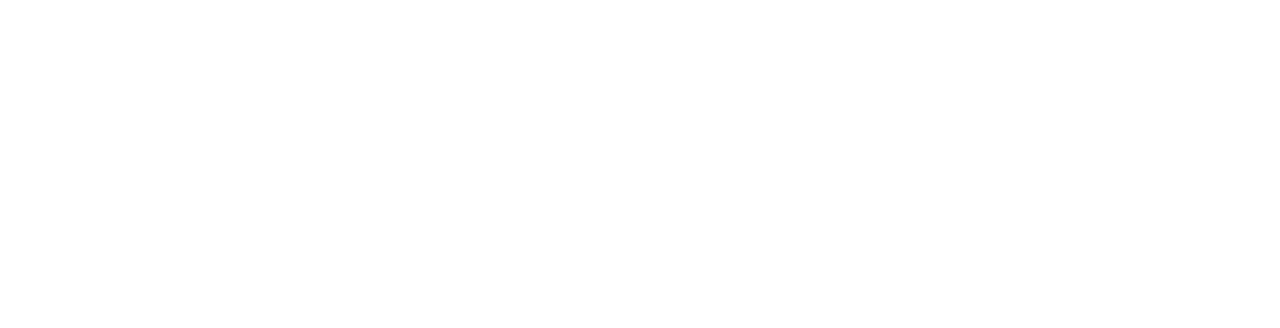
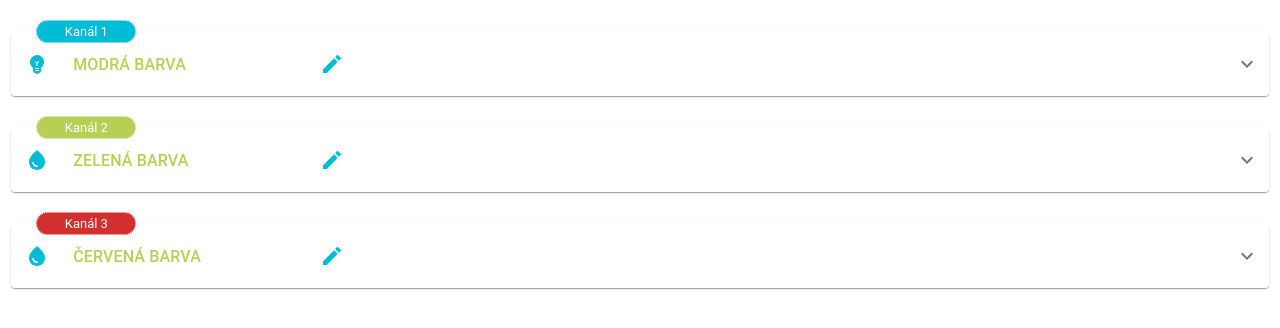
Before and after one commit to Vojtaner/IMKS, a React (Vite) app in the folder imks/: page / in a window 1280 px wide. Shown: the top 328 px of the page. Built offline with nearby package versions, Linux system fonts and the light colour scheme.

Commit message:
common development

```diff
--- a/imks/components/ChannelAccordion.tsx
+++ b/imks/components/ChannelAccordion.tsx
@@ -6,22 +6,19 @@
 import EditIcon from "@mui/icons-material/Edit";
 import ExpandMoreIcon from "@mui/icons-material/ExpandMore";
 import { ReactNode, useState } from "react";
-import { AccordionLightType, ChannelIcons, ChannelType } from "./entity";
-import React from "react";
+import {
+  AccordionLightType,
+  ChannelIcons,
+  ChannelType,
+} from "../entity/entity";
+import { EditableChip } from "../components/EditableChip";
 
-export const ChannelAccordion = (props: {
+export function ChannelAccordion(props: {
   channelData: AccordionLightType;
   children: ReactNode;
-}) => {
-  const { channelData, children } = props;
-
-  const handleChangeExpand = (panelId: string) => {
-    // setPanels((prevState) =>
-    //   prevState.map((panel) =>
-    //     panel.id === panelId ? { ...panel, expanded: !panel.expanded } : panel
-    //   )
-    // );
-  };
+  handleChangeExpnaded: (channelId: string) => void;
+}) {
+  const { channelData, children, handleChangeExpnaded } = props;
 
   return (
     <Accordion
@@ -29,7 +26,13 @@
       key={channelData.id}
       sx={{
         margin: "0px 0.2rem 1rem 0.2rem",
-        borderRadius: "10px",
+        borderRadius: "4px",
+        "& .MuiAccordionSummary-content.Mui-expanded": {
+          margin: "0px",
+        },
+        "& .MuiAccordionSummary-content": {
+          margin: "0px",
+        },
         "::before": {
           content: "none",
         },
@@ -39,19 +42,46 @@
         aria-controls={`${channelData.id} ${channelData.title}`}
         id={channelData.id}
         sx={{
+          position: "relative",
+          padding: "0.5rem 0rem",
+          marginTop: "2rem",
           "& .MuiAccordionSummary-content": {
             justifyContent: "space-between",
           },
+          "& .MuiAccordionSummary-content .MuiInputBase-input": {
+            height: "0px",
+
+            fontSize: "1rem",
+            color: imksTheme.palette.secondary.main,
+            textTransform: "uppercase",
+            fontWeight: "500",
+            "&::placeholder": {
+              opacity: 1,
+            },
+          },
+          "& .MuiAccordionSummary-content .MuiInputBase-input.Mui-disabled": {
+            "&::placeholder": {
+              "-webkit-text-fill-color": imksTheme.palette.secondary.main,
+            },
+          },
           "&.Mui-focusVisible": {
-            backgroundColor: "white", // Example style when focused
+            backgroundColor: "white",
           },
         }}
       >
-        <AccordionInput channelType={channelData.channelType} />
+        <EditableChip
+          channelIndex={channelData.channelIndex}
+          color={channelData.color}
+        />
+
+        <AccordionInput
+          channelType={channelData.channelType}
+          channelTitle={channelData.title}
+        />
         <IconButton
           sx={{ p: "10px" }}
           aria-label="expand-arrow"
-          onClick={() => handleChangeExpand(channelData.id)}
+          onClick={() => handleChangeExpnaded(channelData.id)}
         >
           <ExpandMoreIcon />
         </IconButton>
@@ -59,9 +89,13 @@
       <AccordionDetails>{children}</AccordionDetails>
     </Accordion>
   );
-};
+}
 
-const AccordionInput = (props: { channelType: ChannelType }) => {
+const AccordionInput = (props: {
+  channelType: ChannelType;
+  channelTitle: string;
+}) => {
+  const { channelTitle, channelType } = props;
   const [active, setActive] = useState(true);
 
   return (
@@ -77,22 +111,13 @@
       }}
     >
       <IconButton sx={{ p: "10px" }} aria-label="lightbulb" color="primary">
-        {ChannelIcons[props.channelType]}
+        {ChannelIcons[channelType]}
       </IconButton>
       <TextField
         disabled={active}
         focused={!active}
-        placeholder="ahoj"
+        defaultValue={channelTitle}
         sx={{
-          "& .MuiInputBase-input": {
-            fontSize: "2rem",
-            color: imksTheme.palette.secondary.main,
-            textTransform: "uppercase",
-            fontWeight: "500",
-            "&::placeholder": {
-              opacity: 1,
-            },
-          },
           "& .MuiInputBase-input.Mui-disabled": {
             "&::placeholder": {
               "-webkit-text-fill-color": imksTheme.palette.secondary.main,
@@ -102,8 +127,12 @@
             borderWidth: "0px",
             opacity: 1,
           },
+          "& .MuiOutlinedInput-input.Mui-disabled": {
+            "-webkit-text-fill-color": imksTheme.palette.secondary.main,
+          },
         }}
-      ></TextField>
+      />
+
       <IconButton
         color="primary"
         sx={{ p: "10px" }}
--- /dev/null
+++ b/imks/components/ChannelButtonTopBar.tsx
@@ -0,0 +1,12 @@
+import { Stack, Button } from "@mui/material";
+import AddOutlinedIcon from "@mui/icons-material/AddOutlined";
+import { Delete } from "@mui/icons-material";
+
+export const ChannelButtonTopBar = () => {
+  return (
+    <Stack display={"flex"} justifyContent={"space-between"} direction={"row"}>
+      <Button startIcon={<AddOutlinedIcon />}>Přidat bod </Button>
+      <Button startIcon={<Delete />}>Vymazat vše </Button>
+    </Stack>
+  );
+};
--- /dev/null
+++ b/imks/components/EditableChip.tsx
@@ -0,0 +1,139 @@
+import { AccordionLightType, ChanellColors } from "../entity/entity";
+import Chip from "@mui/material/Chip/Chip";
+import * as React from "react";
+import Button from "@mui/material/Button";
+import DialogTitle from "@mui/material/DialogTitle";
+import DialogContent from "@mui/material/DialogContent";
+import DialogActions from "@mui/material/DialogActions";
+import Dialog from "@mui/material/Dialog";
+import RadioGroup from "@mui/material/RadioGroup";
+import Radio from "@mui/material/Radio";
+import FormControlLabel from "@mui/material/FormControlLabel";
+import { useEffect, useRef, useState } from "react";
+
+export const EditableChip = (
+  props: Pick<AccordionLightType, "channelIndex" | "color">
+) => {
+  const { channelIndex, color } = props;
+
+  const [open, setOpen] = useState<boolean>(false);
+  const [value, setValue] = useState<string>("default");
+
+  const handleClickListItem = () => {
+    setOpen(true);
+  };
+
+  const handleClose = (newValue?: string) => {
+    setOpen(false);
+
+    if (newValue) {
+      setValue(newValue);
+    }
+  };
+
+  return (
+    <>
+      <Chip
+        label={channelIndex}
+        sx={{
+          position: "absolute",
+          top: "-18%",
+          left: "2%",
+          maxWidth: "7%",
+          minWidth: "100px",
+          height: "35%",
+          border: "1.5px dotted white",
+          color: "white",
+          opacity: 1,
+        }}
+        onClick={handleClickListItem}
+        color={color}
+      />
+      {open && (
+        <ChannelColorsDialog
+          id="channel-colors"
+          keepMounted
+          open={open}
+          onClose={handleClose}
+          value={value}
+        />
+      )}
+    </>
+  );
+};
+
+export interface ConfirmationDialogRawProps {
+  id: string;
+  keepMounted: boolean;
+  value: string;
+  open: boolean;
+  onClose: (value?: string) => void;
+}
+
+function ChannelColorsDialog(props: ConfirmationDialogRawProps) {
+  const { onClose, value: valueProp, open, ...other } = props;
+  const [value, setValue] = useState(valueProp);
+  const radioGroupRef = useRef<HTMLElement>(null);
+
+  useEffect(() => {
+    if (!open) {
+      setValue(valueProp);
+    }
+  }, [valueProp, open]);
+
+  const handleEntering = () => {
+    if (radioGroupRef.current != null) {
+      radioGroupRef.current.focus();
+    }
+  };
+
+  const handleCancel = () => {
+    onClose();
+  };
+
+  const handleOk = () => {
+    onClose(value);
+  };
+
+  const handleChange = (event: React.ChangeEvent<HTMLInputElement>) => {
+    setValue((event.target as HTMLInputElement).value);
+  };
+
+  return (
+    <Dialog
+      sx={{ "& .MuiDialog-paper": { width: "80%", maxHeight: 435 } }}
+      maxWidth="xs"
+      TransitionProps={{
+        onEntering: handleEntering,
+      }}
+      open={open}
+      {...other}
+    >
+      <DialogTitle>Barva kanálu</DialogTitle>
+      <DialogContent dividers>
+        <RadioGroup
+          ref={radioGroupRef}
+          aria-label="channelColors"
+          name="channelColors"
+          value={value}
+          onChange={handleChange}
+        >
+          {ChanellColors.map((option) => (
+            <FormControlLabel
+              value={option}
+              key={option}
+              control={<Radio color={option} />}
+              label={option}
+            />
+          ))}
+        </RadioGroup>
+      </DialogContent>
+      <DialogActions>
+        <Button autoFocus onClick={handleCancel}>
+          Zavřít
+        </Button>
+        <Button onClick={handleOk}>Potvrdit</Button>
+      </DialogActions>
+    </Dialog>
+  );
+}
--- a/imks/src/App.tsx
+++ b/imks/src/App.tsx
@@ -1,13 +1,33 @@
 import { ThemeProvider } from "@mui/material";
 import { imksTheme } from "../theme/customeTheme";
+import { ChannelAccordion } from "../components/ChannelAccordion";
+import { ChannelButtonTopBar } from "../components/ChannelButtonTopBar";
+import { panelList } from "../api/mockdata";
+import { useState } from "react";
 
 function App() {
+  const [panels, setPanels] = useState(panelList);
+
+  const handleChange = (channelId: string) => {
+    setPanels((prevState) =>
+      prevState.map((panel) =>
+        panel.id === channelId ? { ...panel, expanded: !panel.expanded } : panel
+      )
+    );
+  };
+
   return (
     <ThemeProvider theme={imksTheme}>
-      {/* <ChannelAccordion>
-        {" "}
-        <p>Ahoj</p>
-      </ChannelAccordion> */}
+      {panels.map((panel) => {
+        return (
+          <ChannelAccordion
+            channelData={panel}
+            handleChangeExpnaded={handleChange}
+          >
+            <ChannelButtonTopBar />
+          </ChannelAccordion>
+        );
+      })}
 
       {/* {panels.map((panel) => {
         return <ImksAccordion />;
@@ -16,10 +36,3 @@
   );
 }
 export default App;
-
-// tlačítka
-// import AddOutlinedIcon from "@mui/icons-material/AddOutlined";
-// import { Button } from "@mui/material";
-// import { Delete } from "@mui/icons-material";
-// <Button startIcon={<AddOutlinedIcon />}>Přidat bod </Button>
-// <Button startIcon={<Delete />}>Vymazat vše </Button>
--- a/imks/theme/customeTheme.ts
+++ b/imks/theme/customeTheme.ts
@@ -1,5 +1,5 @@
 import { createTheme } from "@mui/material";
-import { cyan, lime } from "@mui/material/colors";
+import { cyan } from "@mui/material/colors";
 
 export const imksTheme = createTheme({
   palette: {
```
Also changed, not shown: imks/components/AppBar.tsx (+7 -0 lines).
